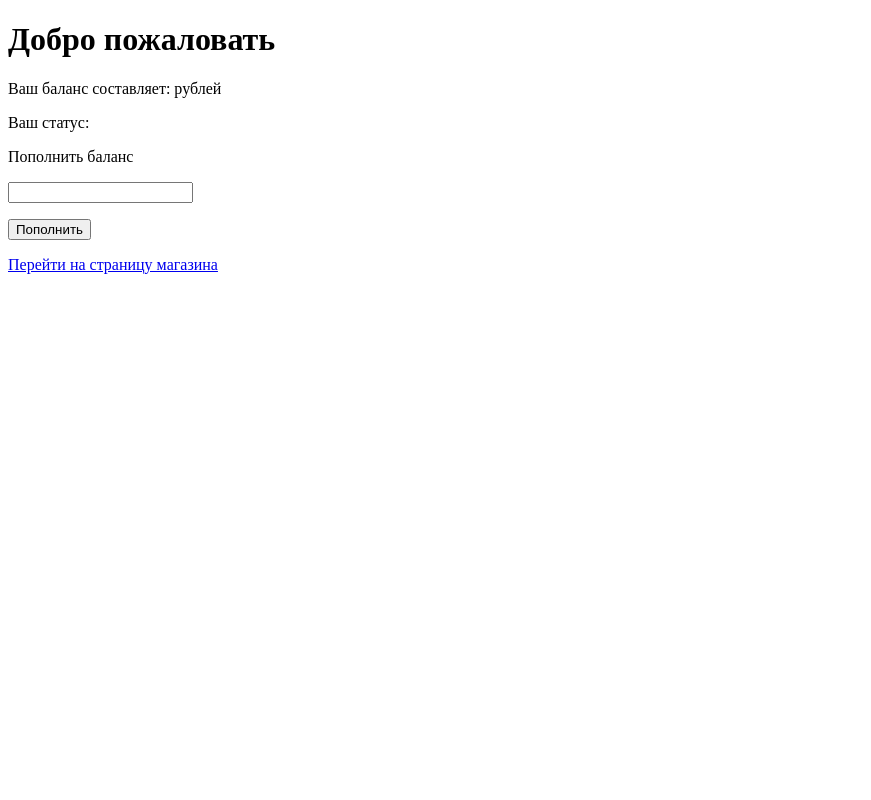
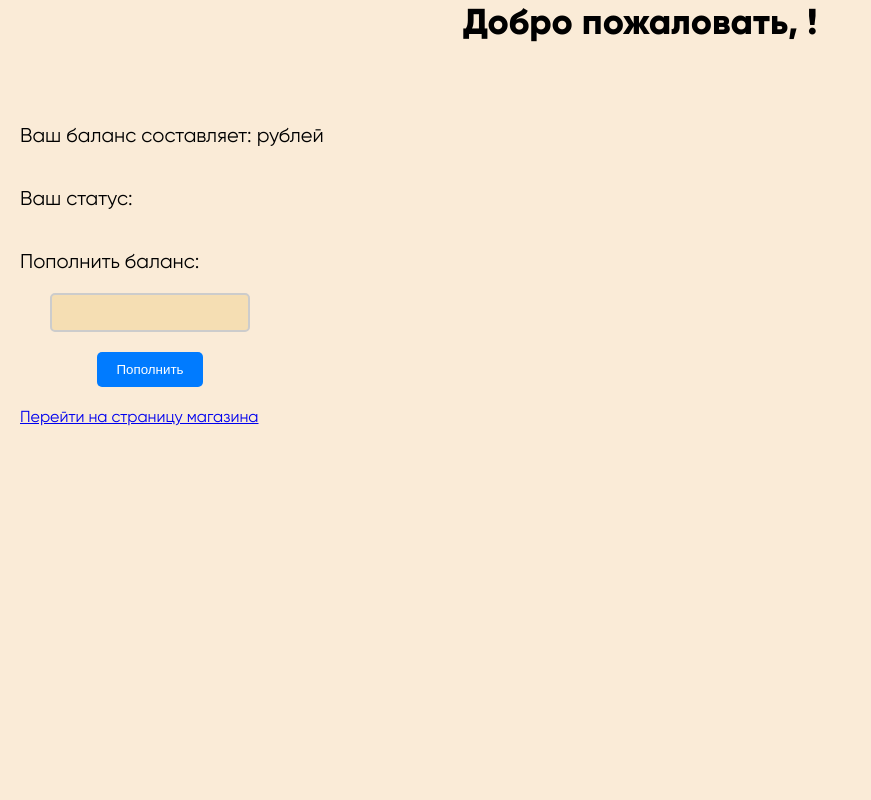
Before and after one commit to gynerr/django_study, a Django app: page /profiles/personal_account/ in a window 1280 px wide. Shown: the whole page, without its empty margins (0-871 px from the left). Run offline with Django 4.2, Linux system fonts and the light colour scheme; the visitor is signed in with stand-in values (Sample User, id 1).

Commit message:
Немного стилей и шрифта

```diff
--- a/app_profiles/forms.py
+++ b/app_profiles/forms.py
@@ -13,5 +13,5 @@
         fields = ['username', 'password1', 'password2', 'first_name', 'last_name', 'date_of_birthday']
 
 class AuthForm(forms.Form):
-    username = forms.CharField(max_length=20)
-    password = forms.CharField(strip=False, widget=forms.PasswordInput())
+    username = forms.CharField(max_length=20, label='Логин')
+    password = forms.CharField(strip=False, widget=forms.PasswordInput(), label='Пароль')
--- /dev/null
+++ b/app_profiles/static/app_profiles/css.css
@@ -0,0 +1,137 @@
+@font-face {
+    font-family: 'Graphik LCG';
+    src: url('/static/fonts/GraphikLCG-Medium.woff2') format('woff2'),
+    url('/static/fonts/GraphikLCG-Medium.woff') format('woff');
+    font-display: swap;
+    font-weight: 500;
+    font-style: normal;
+}
+
+@font-face {
+    font-family: 'Gilroy';
+    src: url('/static/fonts/Gilroy-Regular.woff2') format('woff2'),
+    url('/static/fonts/Gilroy-Regular.woff') format('woff');
+    font-display: swap;
+    font-weight: normal;
+    font-style: normal;
+}
+
+@font-face {
+    font-family: 'Gilroy';
+    src: url('/static/fonts/Gilroy-ExtraBold.woff2') format('woff2'),
+    url('/static/fonts/Gilroy-ExtraBold.woff') format('woff');
+    font-display: swap;
+    font-weight: 800;
+    font-style: normal;
+}
+
+@font-face {
+    font-family: 'Gilroy';
+    src: url('/static/fonts/Gilroy-Medium.woff2') format('woff2'),
+    url('/static/fonts/Gilroy-Medium.woff') format('woff');
+    font-display: swap;
+    font-weight: 500;
+    font-style: normal;
+}
+
+* {
+    margin: 0;
+    padding: 0;
+    box-sizing: border-box;
+}
+
+body {
+    font-family: 'Gilroy', sans-serif;
+}
+
+.container {
+    background-color: aliceblue;
+    height: 100vh;
+    display: flex;
+    flex-direction: column;
+    justify-content: center;
+    align-items: center;
+}
+
+.card-title-text-center {
+    margin-bottom: 60px;
+    color: black;
+    font-size: 36px;
+}
+
+.form-group {
+    display: flex;
+    flex-direction: column;
+    justify-content: flex-start;
+    align-items: center;
+    border: 3px gray;
+    border-radius: 20px;
+    background-color: wheat;
+    padding: 30px;
+    width: 500px;
+}
+
+form {
+    display: flex;
+    flex-direction: column;
+    align-items: center;
+    margin: 0 auto;
+    width: 80%;
+    max-width: 500px;
+}
+
+label {
+    display: block;
+    margin-bottom: 10px;
+    width: 400px;
+}
+
+input[name="username"],
+input[name="count"],
+input[type="password"] {
+    width: 100%;
+    padding: 10px;
+    border: 2px solid #ccc;
+    background: wheat;
+    border-radius: 5px;
+    margin-bottom: 20px;
+}
+
+button {
+    background-color: #007bff;
+    color: #fff;
+    border: none;
+    padding: 10px 20px;
+    border-radius: 5px;
+    cursor: pointer;
+    transition: background-color 0.3s ease;
+    position: relative;
+}
+
+input[type="submit"]:hover {
+    background-color: #0056b3;
+}
+
+.personal-acc-container {
+    height: 100vh;
+    display: flex;
+    flex-direction: column;
+    justify-content: start;
+
+}
+
+.personal-acc-text {
+    display: inline-block;
+    font-size: 20px;
+    margin: 20px;
+}
+
+.personal-acc-form {
+    display: flex;
+    flex-direction: column;
+    justify-content: center;
+    align-items: center;
+    text-align: left;
+    margin-left: 50px;
+    width: 200px
+}
--- a/app_profiles/templates/app_profiles/personal_account.html
+++ b/app_profiles/templates/app_profiles/personal_account.html
@@ -1,19 +1,29 @@
+{% load static %}
 <!DOCTYPE html>
 <html lang="en">
 <head>
     <meta charset="UTF-8">
     <title>Title</title>
+    <link rel="stylesheet" type="text/css" href="{% static 'app_profiles/css.css' %}">
 </head>
-<body>
-    <h1>Добро пожаловать {{ user.profile.first_name }}</h1>
-    <p>Ваш баланс составляет: {{ user.profile.balance }} рублей</p>
-    <p>Ваш статус: {{ user.profile.status }}</p>
-    <p>Пополнить баланс</p>
-    <form action="{% url 'top_up' %}" method="post">
-        {% csrf_token %}
-        <p><input type="text" name="count"/></p>
-        <button type="submit">Пополнить</button>
-        <p><a href="{% url 'product-list' %}">Перейти на страницу магазина</a></p>
-    </form>
+<body style="background-color: antiquewhite">
+<div class="personal-acc-container">
+    <div style="text-align: center">
+        <h1 class="card-title-text-center">Добро пожаловать, {{ user.profile.first_name }}!</h1>
+    </div>
+    <div class="personal-acc-text">Ваш баланс составляет: {{ user.profile.balance }} рублей</div>
+    <div class="personal-acc-text">Ваш статус: {{ user.profile.status }}</div>
+    <div class="personal-acc-text">Пополнить баланс:</div>
+        <form class="personal-acc-form" action="{% url 'top_up' %}" method="post">
+            {% csrf_token %}
+            <input type="text" name="count">
+            <button type="submit">Пополнить</button>
+        </form>
+
+
+    <div style="margin: 20px">
+        <a href="{% url 'product-list' %}">Перейти на страницу магазина</a>
+    </div>
+</div>
 </body>
 </html>
--- a/app_profiles/views.py
+++ b/app_profiles/views.py
@@ -4,6 +4,8 @@
 from django.shortcuts import render, redirect
 # Create your views here.
 from django.urls import reverse
+from django.utils.timezone import now
+
 from app_profiles.forms import UserRegisterForm, AuthForm
 from app_profiles.models import Profile
 
@@ -11,21 +13,26 @@
 
 from app_profiles.utils import buy_select_product
 
+now()
+
+
 def RegisterView(request):
     if request.method == 'POST':
         form = UserRegisterForm(request.POST)
         if form.is_valid():
             user = form.save()
-            cd = form.cleaned_data
-            Profile.objects.create(user=user,
-                                   first_name=cd['first_name'],
-                                   last_name=cd['last_name'],
-                                   date_of_birthday=cd['date_of_birthday'])
-            user = authenticate(username=cd['username'], password=cd['password1'])
-            login(request, user)
-            return redirect(reverse('personal_account'))
+        cd = form.cleaned_data
+        Profile.objects.create(user=user,
+                               first_name=cd['first_name'],
+                               last_name=cd['last_name'],
+                               date_of_birthday=cd['date_of_birthday'])
+        user = authenticate(username=cd['username'], password=cd['password1'])
+        login(request, user)
+        return redirect(reverse('personal_account'))
+
     form = UserRegisterForm()
     return render(request, 'app_profiles/register_page.html', {'form': form})
+
 
 @login_required
 def PersonalAccount(request):
@@ -41,13 +48,15 @@
         return redirect(reverse('personal_account'))
 
 
+al = 'abvababdfb'
+
+
 def BuyProduct(request, shop_id, product_id):
     try:
         buy_select_product(request, shop_id, product_id)
         return HttpResponse('Товар куплен')
     except Exception as err:
         return HttpResponse(err.args)
-
 
 
 def AuthView(request):
--- a/marketplace/settings.py
+++ b/marketplace/settings.py
@@ -9,7 +9,7 @@
 For the full list of settings and their values, see
 https://docs.djangoproject.com/en/4.1/ref/settings/
 """
-
+import os
 from pathlib import Path
 
 # Build paths inside the project like this: BASE_DIR / 'subdir'.
@@ -119,6 +119,9 @@
 
 STATIC_URL = 'static/'
 
+STATICFILES_DIRS = [
+    os.path.join(BASE_DIR, 'app_profiles/static')]
+
 # Default primary key field type
 # https://docs.djangoproject.com/en/4.1/ref/settings/#default-auto-field
 
--- a/shop/urls.py
+++ b/shop/urls.py
@@ -1,3 +1,5 @@
+from django.conf import settings
+from django.conf.urls.static import static
 from django.urls import path
 
 from shop.views import ProductListView, StatisticView
@@ -5,4 +7,4 @@
 urlpatterns = [
     path('product_list/', ProductListView.as_view(), name='product-list'),
     path('statistic/', StatisticView, name='statistic'),
-]
+] + static(settings.STATIC_URL, document_root=settings.STATIC_ROOT)
```
Also changed, not shown: app_profiles/templates/app_profiles/auth_page.html (+12 -5 lines), shop/templates/shop/product_list.html (+12 -3 lines), app_profiles/urls.py (line endings or trailing spaces), static/fonts/Gilroy-ExtraBold.woff (added), static/fonts/Gilroy-ExtraBold.woff2 (added), static/fonts/Gilroy-Medium.woff (added), static/fonts/Gilroy-Medium.woff2 (added), static/fonts/Gilroy-Regular.woff (added), static/fonts/Gilroy-Regular.woff2 (added), static/fonts/GraphikLCG-Medium.woff (added), static/fonts/GraphikLCG-Medium.woff2 (added).
